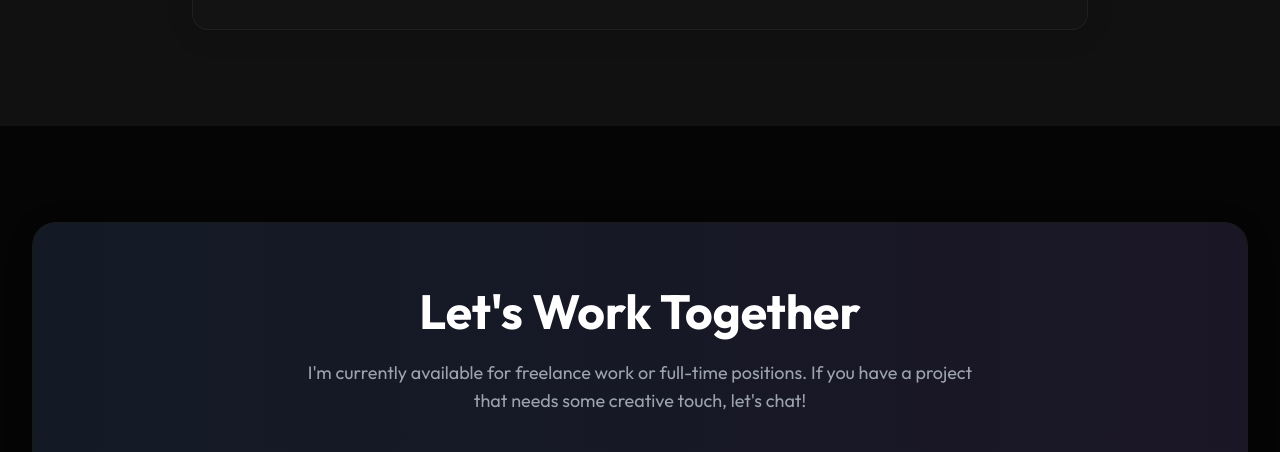
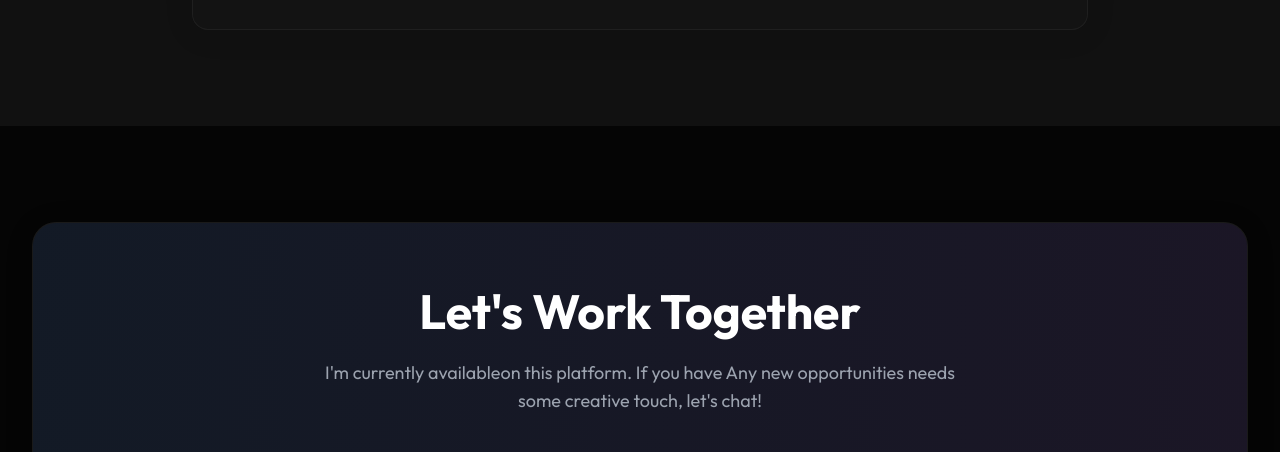
Before and after one commit to selvin-r/portfolio-selvin-r, a plain HTML site: page index.html in a window 1280 px wide. Shown: the part 2360-2812 px from the top of the page. Drawn offline with nearby package versions, Linux system fonts and the light colour scheme.

Commit message:
frist commit

```diff
--- a/index.html
+++ b/index.html
@@ -383,8 +383,8 @@
                 <div class="relative z-10">
                     <h2 class="text-3xl md:text-5xl font-bold mb-6">Let's Work Together</h2>
                     <p class="text-gray-400 text-lg mb-10 max-w-2xl mx-auto">
-                        I'm currently available for freelance work or full-time positions.
-                        If you have a project that needs some creative touch, let's chat!
+                         I'm currently availableon this platform.
+                        If you have Any new opportunities needs some creative touch, let's chat!
                     </p>
 
                     <div class="flex flex-wrap justify-center gap-6">
```
